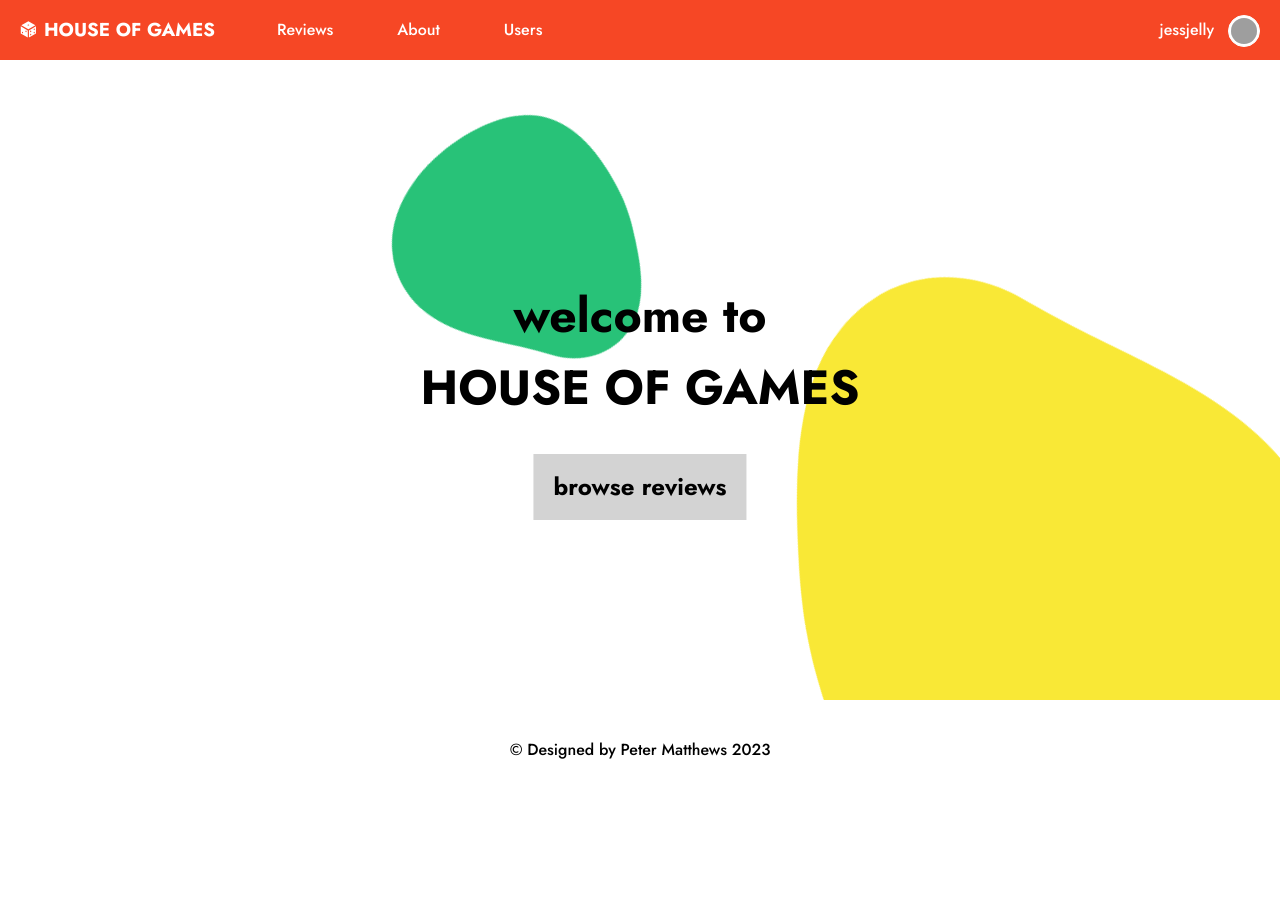
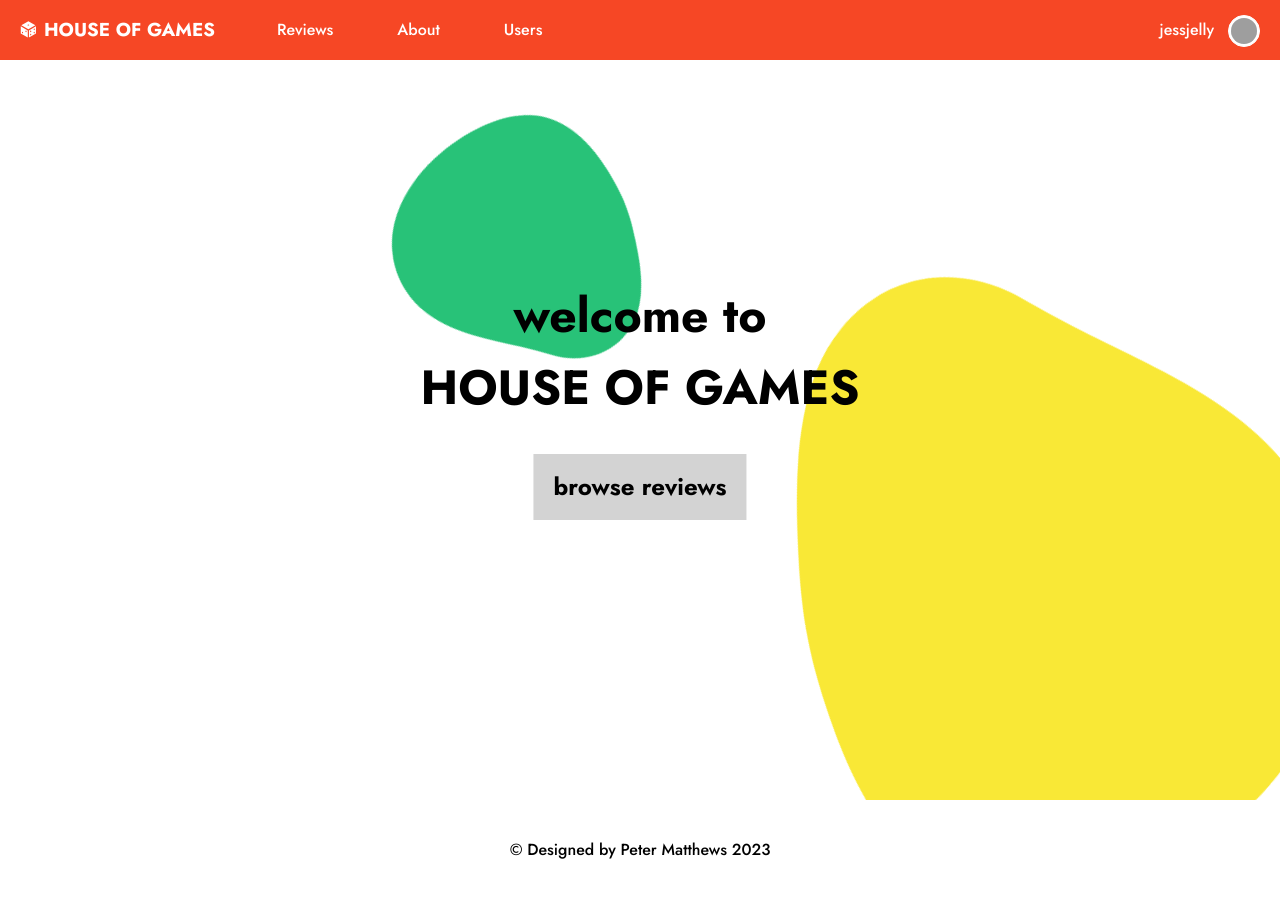
Before and after one commit to PeterM24/Front-End-Project, a React (Create React App) app: page / in a window 1280 px wide. Before the commit the page ends 800 px from the top, so only its background shows below. Built offline with nearby package versions, Linux system fonts and the light colour scheme; grey boxes are pictures that could not be loaded.

Commit message:
Bottom margins removed from page components: - for better footer placement

```diff
--- a/src/styles/App.css
+++ b/src/styles/App.css
@@ -1,6 +1,5 @@
 body {
   font-family: Arial, Helvetica, sans-serif;
-  min-height: 100vh;
 }
 
 a {
@@ -29,6 +28,7 @@ a:visited {
 } */
 
 .App {
+  min-height: calc(100vh - 100px);
   justify-content: center;
 }
 
--- a/src/styles/ListReviews.css
+++ b/src/styles/ListReviews.css
@@ -8,7 +8,6 @@
   flex-direction: row;
   flex-wrap: wrap;
   justify-content: center;
-  margin-bottom: 150px;
   margin-left: 20px;
   margin-right: 20px;
 }
--- a/src/styles/SingleReview.css
+++ b/src/styles/SingleReview.css
@@ -10,7 +10,6 @@
   max-width: 1000px;
   margin: 115px 0px 0px 0px;
   padding: 40px;
-  margin-bottom: 150px;
 
   background-color: white;
   border-radius: 15px;
--- a/src/styles/Users.css
+++ b/src/styles/Users.css
@@ -65,8 +65,3 @@
     padding-top: 10px;
     font-weight: 600;
   }
-
-  footer {
-    position: fixed;
-    bottom: 0;
-  }
```
